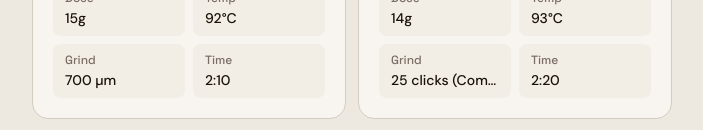
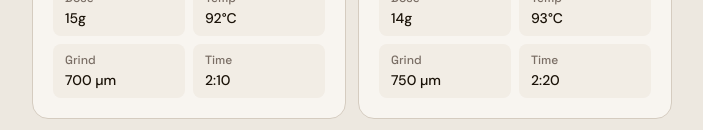
Before and after one commit to kty212/coffeenotes, a Next.js app: page / in a window 1280 px wide. Shown: the part 2522-2652 px from the top of the page, without its empty margins (288-991 px from the left). Built offline with nearby package versions, Linux system fonts and the light colour scheme.

Commit message:
update switch recipe

```diff
--- a/data/recipes.ts
+++ b/data/recipes.ts
@@ -317,13 +317,13 @@ export const recipes: Recipe[] = [
     defaultDose: 14,
     ratio: 14.29,
     waterTempC: 93,
-    grindSize: "25 clicks (Comandante C40)",
+    grindSize: "750 µm",
     totalBrewTimeSec: 140,
     pouringSchedule: [
       { timeSeconds: 0,  pourGrams: 50,  note: "Valve closed — bloom" },
       { timeSeconds: 30, pourGrams: 150, note: "Open valve — single continuous centre pour, finish by 1:10" },
     ],
-    notes: "Keep the pour to the centre of the coffee bed. Target finish: 1:10 pouring, 2:20 total brew time.",
+    notes: "Grind size: 25 clicks (Comandante C40) Keep the pour to the centre of the coffee bed. Target finish: 1:10 pouring, 2:20 total brew time.",
     sourceUrl: "https://www.youtube.com/watch?v=3euEkTBxtEk",
   },
   {
```
